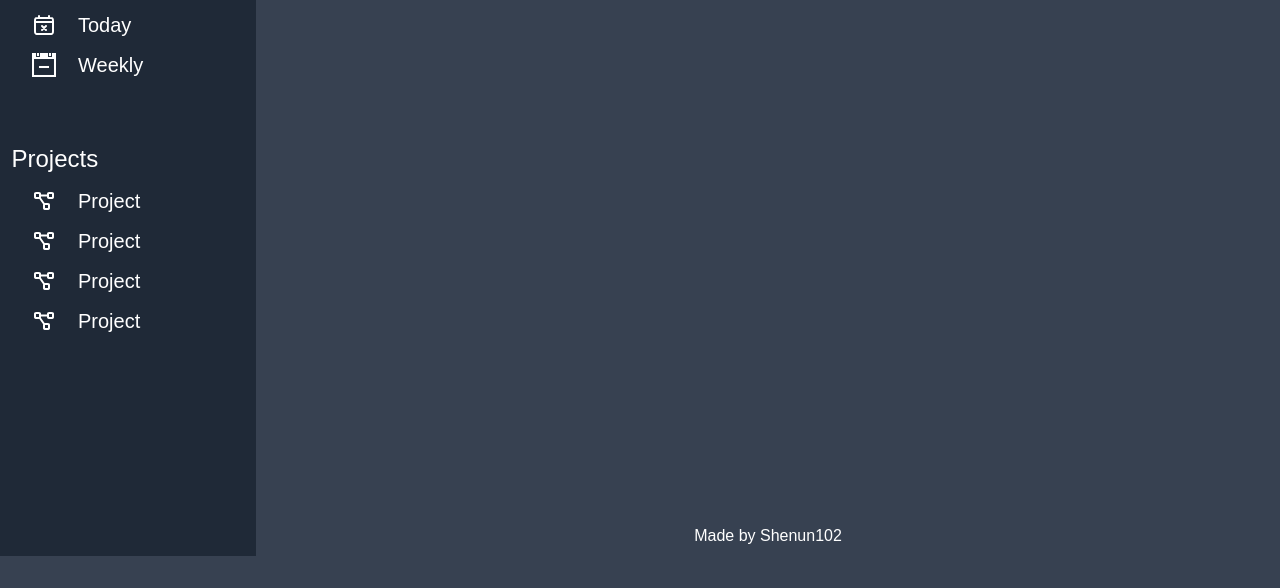
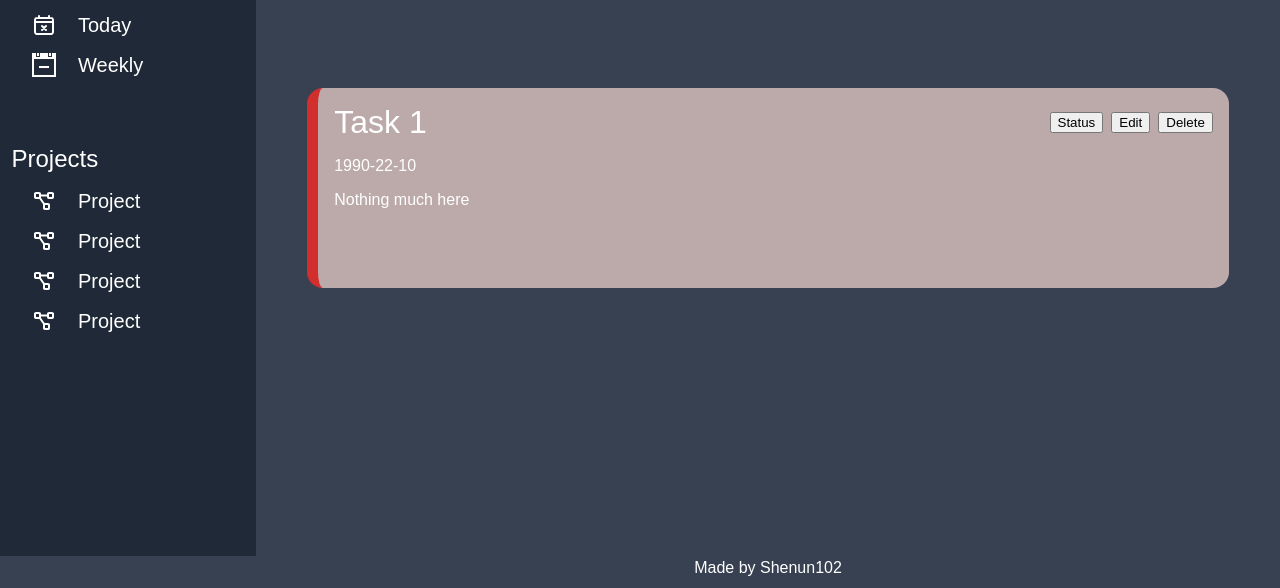
Before and after one commit to shenun102/to-do-list, a website built with webpack: page src/template.html in a window 1280 px wide. Shown: the part 244-832 px from the top of the page. Before the commit the page ends 800 px from the top, so only its background shows below. Built offline with nearby package versions, Linux system fonts and the light colour scheme; files whose address does not match are found by name.

Commit message:
Create basic modules for displaying a task
- Created dom-service.js module which creates any
element with classnames, textcontent

- created create-task.js module which returns a
new task

```diff
--- /dev/null
+++ b/src/allPage.css
@@ -0,0 +1,42 @@
+#main {
+  padding-top: 2rem;
+  display: flex;
+  flex-direction: column;
+  justify-content: center;
+  align-items: center;
+  color: white;
+  gap: 1rem;
+}
+
+.task-container {
+  width: 90%;
+  height: 25vh;
+  background-color: rgb(188, 169, 169);
+  border-radius: 1rem;
+  padding: 1rem;
+  border-left: 0.7rem solid rgb(210, 46, 46);
+  box-sizing: border-box;
+  display: flex;
+  flex-direction: column;
+  gap: 1rem;
+}
+
+.project-title {
+  font-size: 2rem;
+}
+
+.content-container {
+  display: flex;
+  width: 100%;
+  justify-content: space-between;
+  align-items: center;
+}
+
+.task-title {
+  font-size: 2rem;
+}
+
+.btn-container {
+  display: flex;
+  gap: 0.5rem;
+}
--- /dev/null
+++ b/src/allPage.js
@@ -0,0 +1,31 @@
+export default function loadAllPage() {
+  // Project container
+  const div = document.createElement("div");
+  div.className = "task-container";
+  const div2 = document.createElement("div");
+  div2.className = "task-container";
+  const div3 = document.createElement("div");
+  div3.className = "task-container";
+  main.appendChild(div);
+  main.appendChild(div2);
+  main.appendChild(div3);
+
+  // Project title
+  const projectTitle = document.createElement("div");
+  projectTitle.className = "project-title";
+  projectTitle.textContent = "Complete Hi";
+
+  // Project due date
+  const dueDate = document.createElement("div");
+  dueDate.className = "due-date";
+  dueDate.textContent = new Date();
+
+  div.append(projectTitle, dueDate);
+}
+
+// Projects Overview Container
+// Scrollable
+// Lists all projects
+// Projects with urgent to dos will have a red marker in name
+
+// displays target
--- /dev/null
+++ b/src/create-task-dom.js
@@ -0,0 +1,56 @@
+export default function createTaskDOM(task) {
+  // Create the container div
+  const taskContainer = document.createElement("div");
+  taskContainer.className = "task-container";
+
+
+  // create the title and buttons div
+  const contentContainer = document.createElement("div");
+  contentContainer.className = "content-container";
+
+
+  const titleDiv = document.createElement("div");
+  titleDiv.className = "task-title";
+  titleDiv.textContent = task.title;
+
+
+  const buttonsDiv = document.createElement("div");
+  buttonsDiv.className = "btn-container";
+
+
+  // Create buttons for buttons div
+  const changeStatusBtn = document.createElement("button");
+  changeStatusBtn.className = "change-status-btn";
+  changeStatusBtn.textContent = "Status";
+
+  const editBtn = document.createElement("button");
+  editBtn.className = "edit-btn";
+  editBtn.textContent = "Edit";
+
+  const deleteBtn = document.createElement("button");
+  deleteBtn.className = "delete-btn";
+  deleteBtn.textContent = "Delete";
+
+  // Add buttons to button container div
+  buttonsDiv.append(changeStatusBtn, editBtn, deleteBtn);
+
+  // create the due date div
+  const dueDateDiv = document.createElement("div");
+  dueDateDiv.className = "due-date";
+  dueDateDiv.textContent = task.dueDate;
+
+  // create the description div
+  const descDiv = document.createElement("div");
+  descDiv.className = "description";
+  descDiv.textContent = task.desc;
+
+
+  // Add all the divs
+  contentContainer.append(titleDiv, buttonsDiv);
+  taskContainer.append(contentContainer, dueDateDiv, descDiv);
+
+  console.log(taskContainer);
+
+  // Finally add to the main container
+  main.appendChild(taskContainer);
+}
--- /dev/null
+++ b/src/create-task.js
@@ -0,0 +1,15 @@
+class Task {
+  constructor(title, desc, dueDate, priority, status) {
+    this.title = title;
+    this.desc = desc;
+    this.dueDate = dueDate;
+    this.priority = priority;
+    this.status = status;
+  }
+}
+
+export default function createTask(title, desc, dueDate, priority, status) {
+  const task = new Task(title, desc, dueDate, priority, status);
+  console.log(task);
+  return task
+}
--- /dev/null
+++ b/src/dom-service.js
@@ -0,0 +1,6 @@
+export default function newElement(tag, classes = [], content = "") {
+  const element = document.createElement(tag);
+  classes.forEach((className) => element.classList.add(className));
+  element.textContent = content;
+  return element;
+}
--- a/src/index.js
+++ b/src/index.js
@@ -1,3 +1,41 @@
 import "./styles.css";
+import "./allPage.css";
+import createTask from "./create-task.js";
+import createTaskDOM from "./create-task-dom.js";
+import loadAllPage from "./allPage.js";
+
+const task = createTask(
+  "Task 1",
+  "Nothing much here",
+  "1990-22-10",
+  "Urgrent",
+  "In-progress"
+);
+const task2 = createTask(
+  "Task 1",
+  "Nothing much here",
+  "1990-22-10",
+  "Urgrent",
+  "In-progress"
+);
+const task3 = createTask(
+  "Task 1",
+  "Nothing much here",
+  "1990-22-10",
+  "Urgrent",
+  "In-progress"
+);
+const task4 = createTask(
+  "Task 1",
+  "Nothing much here",
+  "1990-22-10",
+  "Urgrent",
+  "In-progress"
+);
+
+createTaskDOM(task);
+
+const main = document.querySelector("#main");
+// loadAllPage();
 
 console.log("Hello");
--- a/src/styles.css
+++ b/src/styles.css
@@ -1,16 +1,15 @@
 body {
-  height: 100vh;
   width: 100vw;
   background-color: #374151;
   margin: 0;
-  overflow: hidden;
+  /* overflow: hidden; */
   color: white;
   font-size: 16px;
   font-family: sans-serif, Arial, Helvetica;
+  overflow-x: hidden; /* Hide horizontal overflow */
 }
 
 #container {
-  height: 100%;
   width: 100%;
   display: flex;
 }
@@ -20,12 +19,14 @@ body {
 #sidebar {
   box-sizing: border-box;
   padding-top: 2rem;
+  width: 20vw;
   height: 100vh;
-  width: 20vw;
   background-color: #1f2937;
   display: flex;
   flex-direction: column;
   gap: 4rem;
+  position: sticky; /* Make the sidebar sticky */
+  top: 0; /* Stick the sidebar to the top of the viewport */
 }
 
 #logo {
@@ -156,6 +157,7 @@ body {
   color: white;
   outline: 0;
   border: 0;
+
 }
 
 #header > button:hover {
@@ -163,8 +165,9 @@ body {
 }
 
 #main {
-  height: 90vh;
+  min-height: 90vh;
   width: 100%;
+
 }
 
 #footer {
```
Also changed, not shown: src/enter-task-details.js (added).
